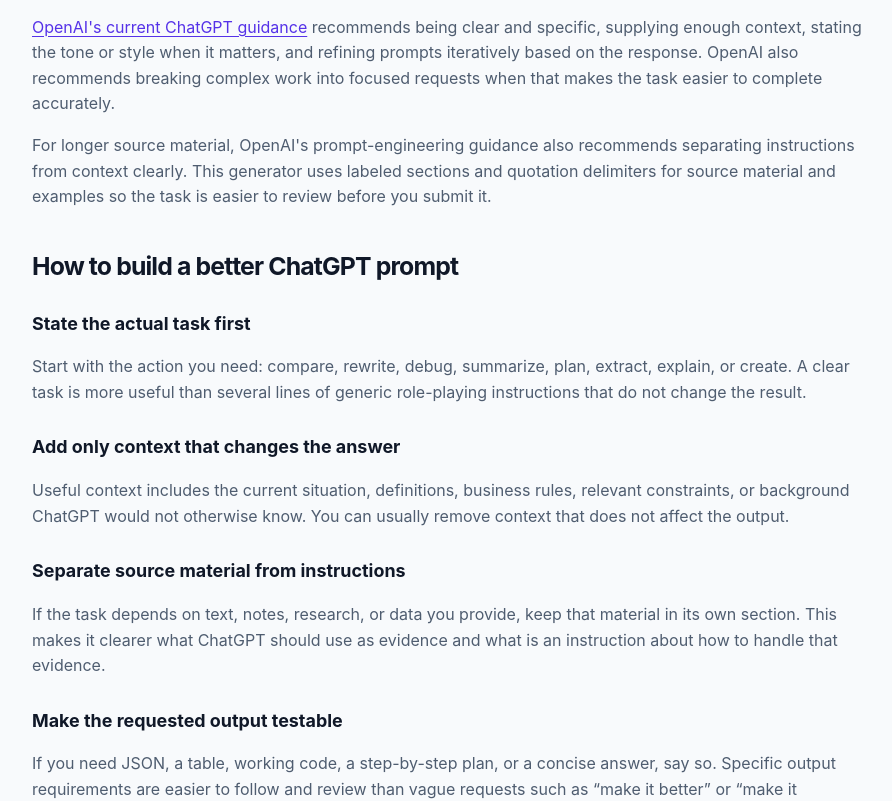
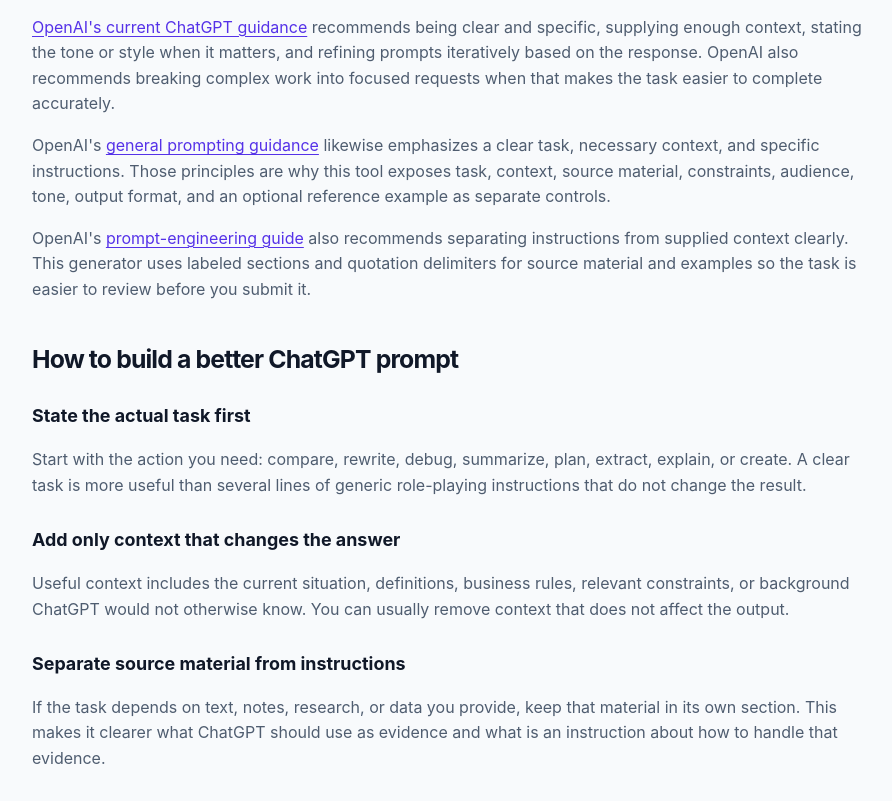
Before and after one commit to GrithX-Solutions/promptvera, a Next.js app: page /chatgpt-prompt-generator in a window 1280 px wide. Shown: the part 2483-3284 px from the top of the page, without its empty margins (183-1075 px from the left). Built offline with nearby package versions, Linux system fonts and the light colour scheme.

Commit message:
Implement P0 SEO semantics for app/chatgpt-prompt-generator/page.tsx

```diff
--- a/app/chatgpt-prompt-generator/page.tsx
+++ b/app/chatgpt-prompt-generator/page.tsx
@@ -65,10 +65,30 @@
           to complete accurately.
         </p>
         <p>
-          For longer source material, OpenAI&apos;s prompt-engineering guidance also
-          recommends separating instructions from context clearly. This generator uses
-          labeled sections and quotation delimiters for source material and examples so
-          the task is easier to review before you submit it.
+          OpenAI&apos;s{" "}
+          <a
+            href="https://help.openai.com/en/articles/4936848"
+            target="_blank"
+            rel="noreferrer"
+          >
+            general prompting guidance
+          </a>{" "}
+          likewise emphasizes a clear task, necessary context, and specific instructions.
+          Those principles are why this tool exposes task, context, source material, constraints,
+          audience, tone, output format, and an optional reference example as separate controls.
+        </p>
+        <p>
+          OpenAI&apos;s{" "}
+          <a
+            href="https://help.openai.com/en/articles/6654000-best-practices-for-prompt-engineering-with-the-openai-api"
+            target="_blank"
+            rel="noreferrer"
+          >
+            prompt-engineering guide
+          </a>{" "}
+          also recommends separating instructions from supplied context clearly. This generator
+          uses labeled sections and quotation delimiters for source material and examples so the
+          task is easier to review before you submit it.
         </p>
 
         <h2>How to build a better ChatGPT prompt</h2>
@@ -169,6 +189,13 @@
               the answer rather than requesting hidden internal reasoning.
             </p>
           </details>
+          <details>
+            <summary>Should I keep refining a ChatGPT prompt after the first response?</summary>
+            <p>
+              Often, yes. OpenAI recommends iterative refinement: review the result, identify the
+              missing context or unclear instruction, then change only what needs correction.
+            </p>
+          </details>
         </div>
       </article>
     </div>
```
